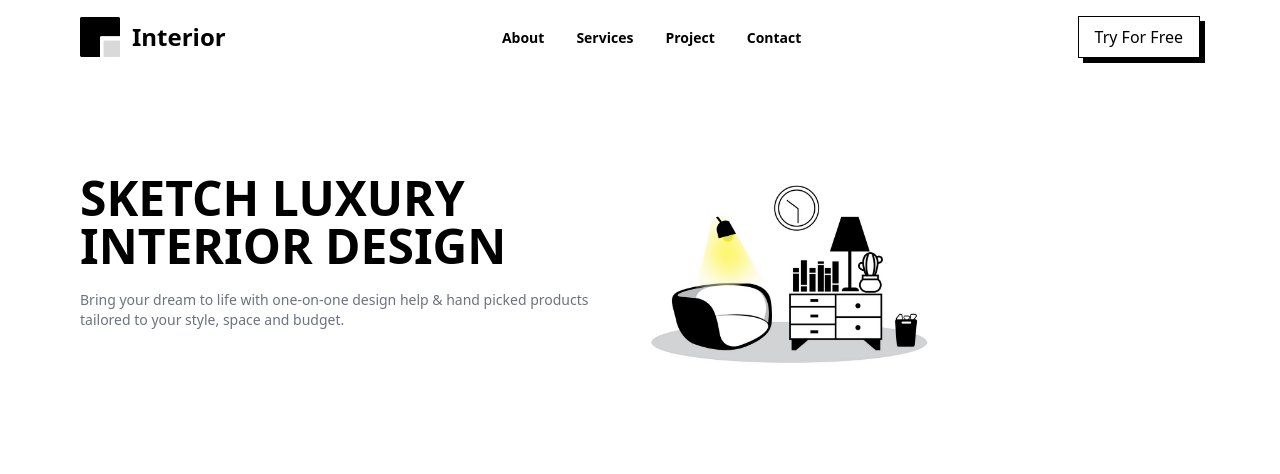
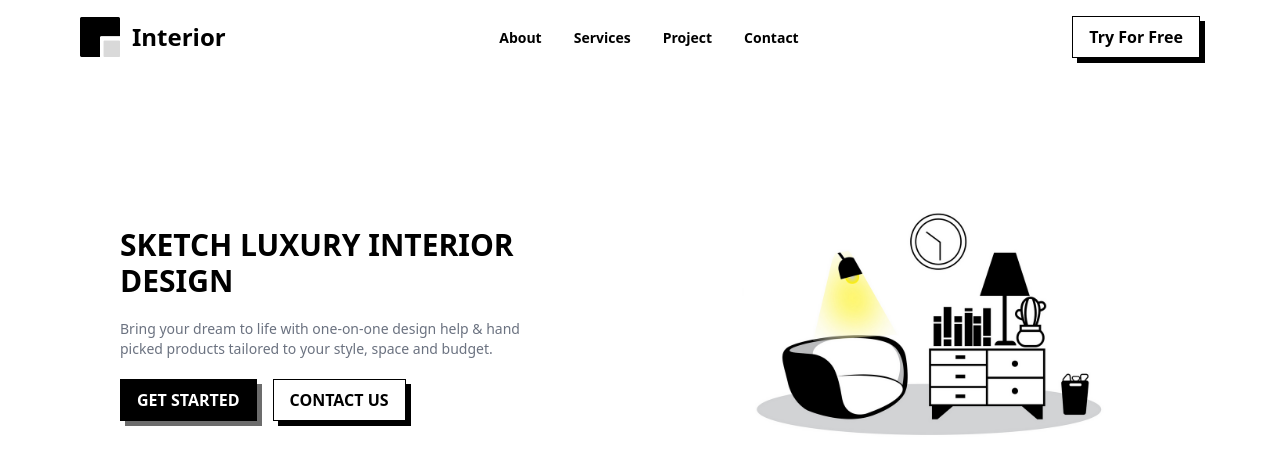
Before and after one commit to wacho91/interior-design, a React (Vite) app: page / in a window 1280 px wide. Shown: the top 474 px of the page. Built offline with nearby package versions, Linux system fonts and the light colour scheme.

Commit message:
Hero component Complete

```diff
--- a/src/Component/Hero/Hero.jsx
+++ b/src/Component/Hero/Hero.jsx
@@ -4,22 +4,23 @@ import HeroPng from "../../assets/hero.png"
 const Hero = () => {
   return (
     <div className="container">
-        <div className="grid grid-cols-1 md:grid-cols-2 md:min-h-[400px]">
+        <div className="grid grid-cols-1 md:grid-cols-2 md:min-h-[500px] gap-10">
             {/*Text Section*/}
-            <div className="flex flex-col justify-center gap-5">
-                <h1 className="text-5xl font-bold">SKETCH LUXURY INTERIOR DESIGN</h1>
+            <div className="flex flex-col justify-center gap-5 md:pr-8 lg:pr-14 text-center md:text-left pt-20 md:pt-0 px-10">
+                <h1 className="text-3xl font-bold">SKETCH LUXURY INTERIOR DESIGN</h1>
                 <p className="text-sm text-gray-500">Bring your dream to life with one-on-one design help & hand picked
                 products tailored to your style, space and budget.</p>
 
-                <div>
-                    <button></button>
+                <div className="space-x-4">
+                    <button className="primary-btn uppercase bg-black text-white shadow-[5px_5px_0px_0px_#6c6c6c]">Get Started</button>
+                    <button className="primary-btn uppercase">Contact Us</button>
                 </div>
 
             </div>
 
             {/*Images Section*/}
-            <div className="flex flex-col justify-center">
-                <img src={HeroPng} alt="Hero" className="w-[300px] object-cover"/>
+            <div className="flex flex-col items-center justify-center">
+                <img src={HeroPng} alt="Hero" className="w-[80%] md:w-[300px] object-cover md:scale-125"/>
             </div>
         </div>
     </div>
--- a/src/Component/NavBar/Navbar.jsx
+++ b/src/Component/NavBar/Navbar.jsx
@@ -49,9 +49,7 @@ const Navbar = () => {
         </div>
         {/*Button Section*/}
         <div>
-            <button className="text-sm lg:text-base border-[1px] border-black px-4 py-2
-                shadow-[5px_5px_0px_0px] hover:bg-black hover:text-white duration-300"
-            >
+            <button className="primary-btn">
                 Try For Free
             </button>
         </div>
--- a/src/index.css
+++ b/src/index.css
@@ -1,3 +1,12 @@
 @tailwind base;
 @tailwind components;
 @tailwind utilities;
+
+@layer components {
+    .primary-btn {
+        @apply text-sm font-semibold lg:text-base border-[1px] border-black px-4 py-2
+        shadow-[5px_5px_0px_0px] hover:bg-black hover:text-white duration-300 hover:shadow-[5px_5px_0px_0px_#6c6c6c];
+    }
+
+
+}
```
